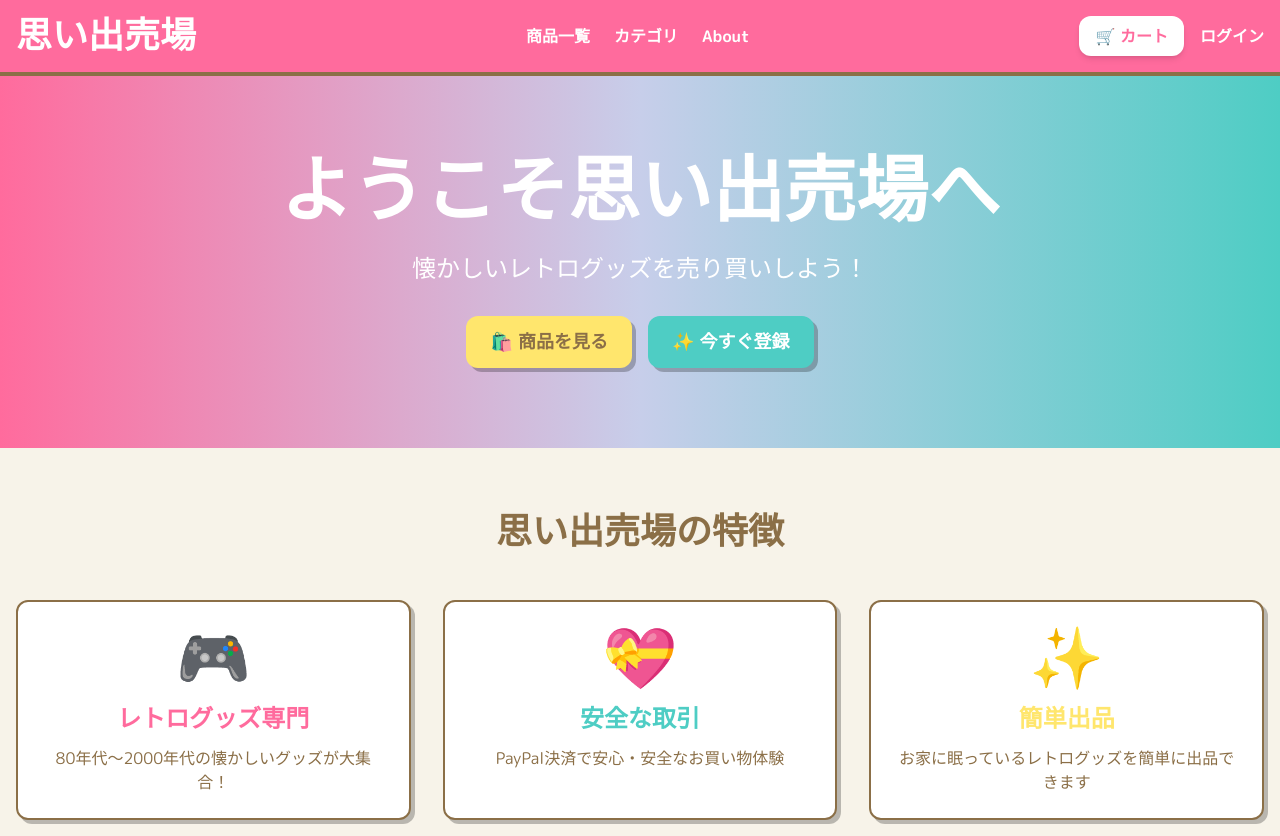
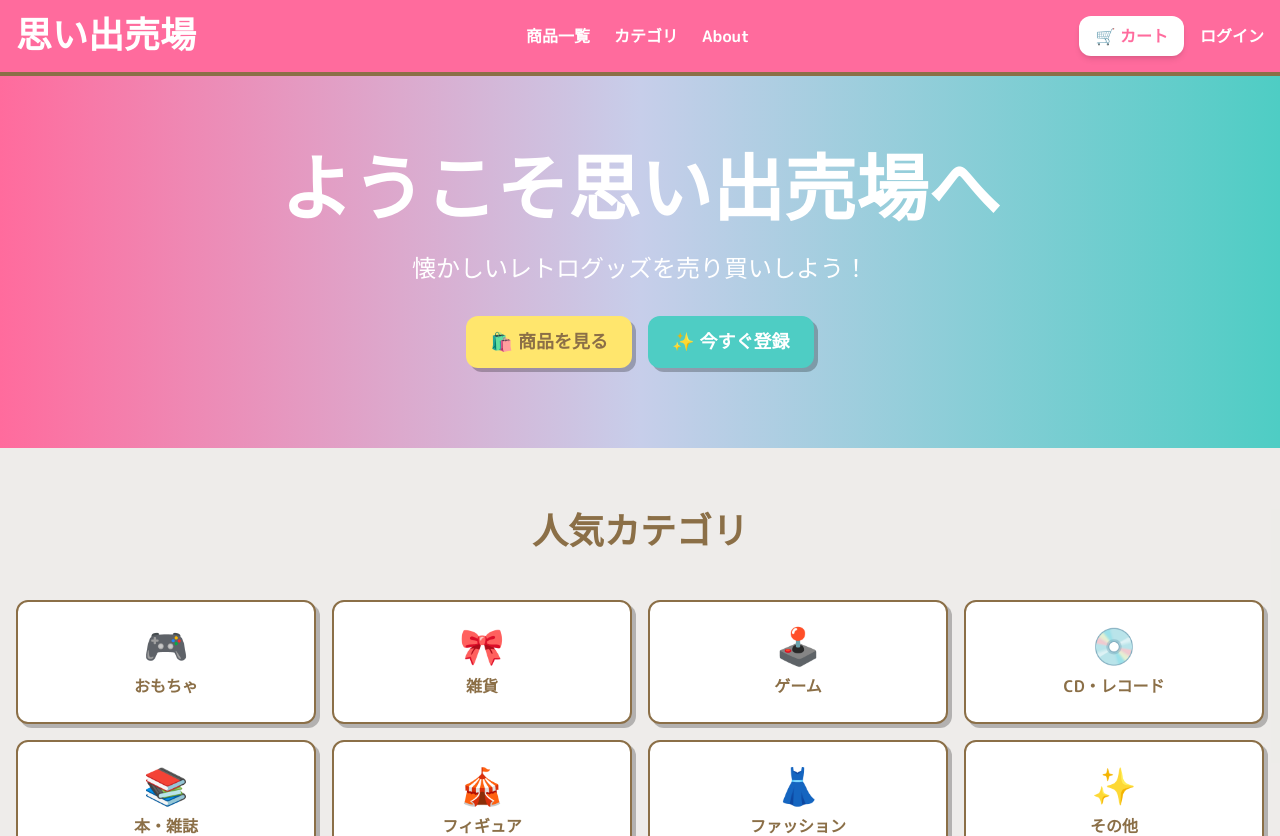
Before and after one commit to harmonic-society/omoideuriba, a Next.js app: page / in a window 1280 px wide. Shown: the top 836 px of the page. Built offline with nearby package versions, Linux system fonts and the light colour scheme; no server answers; a web font is replaced by a local one.

Commit message:
Remove features section from homepage

```diff
--- a/app/page.tsx
+++ b/app/page.tsx
@@ -23,43 +23,6 @@ export default function Home() {
               <Link href="/auth/signup" className="btn-retro-blue text-lg">
                 ✨ 今すぐ登録
               </Link>
-            </div>
-          </div>
-        </section>
-
-        {/* 特徴セクション */}
-        <section className="py-16">
-          <div className="container mx-auto px-4">
-            <h3 className="text-4xl font-bold text-center text-vintage-brown mb-12 font-pixel">
-              思い出売場の特徴
-            </h3>
-            <div className="grid grid-cols-1 md:grid-cols-3 gap-8">
-              {/* カード1 */}
-              <div className="card-retro text-center">
-                <div className="text-6xl mb-4">🎮</div>
-                <h4 className="text-2xl font-bold text-retro-pink mb-3">レトログッズ専門</h4>
-                <p className="text-vintage-brown">
-                  80年代〜2000年代の懐かしいグッズが大集合！
-                </p>
-              </div>
-
-              {/* カード2 */}
-              <div className="card-retro text-center">
-                <div className="text-6xl mb-4">💝</div>
-                <h4 className="text-2xl font-bold text-retro-blue mb-3">安全な取引</h4>
-                <p className="text-vintage-brown">
-                  PayPal決済で安心・安全なお買い物体験
-                </p>
-              </div>
-
-              {/* カード3 */}
-              <div className="card-retro text-center">
-                <div className="text-6xl mb-4">✨</div>
-                <h4 className="text-2xl font-bold text-retro-yellow mb-3">簡単出品</h4>
-                <p className="text-vintage-brown">
-                  お家に眠っているレトログッズを簡単に出品できます
-                </p>
-              </div>
             </div>
           </div>
         </section>
```
